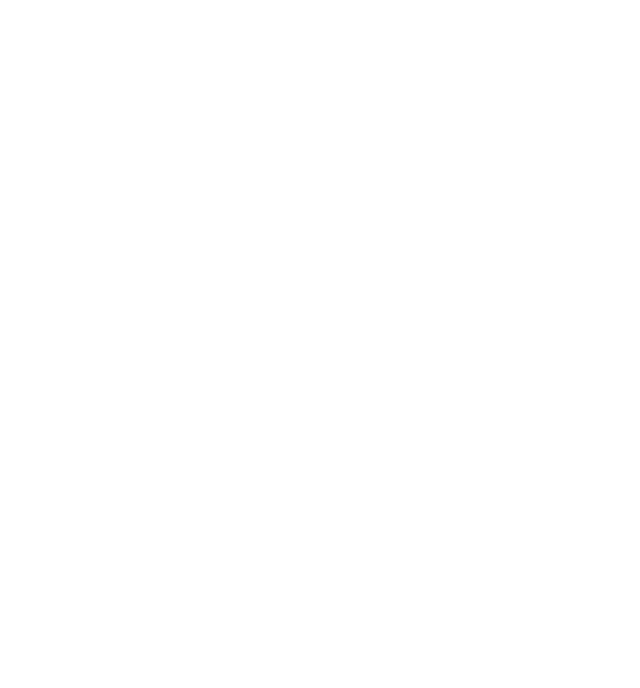
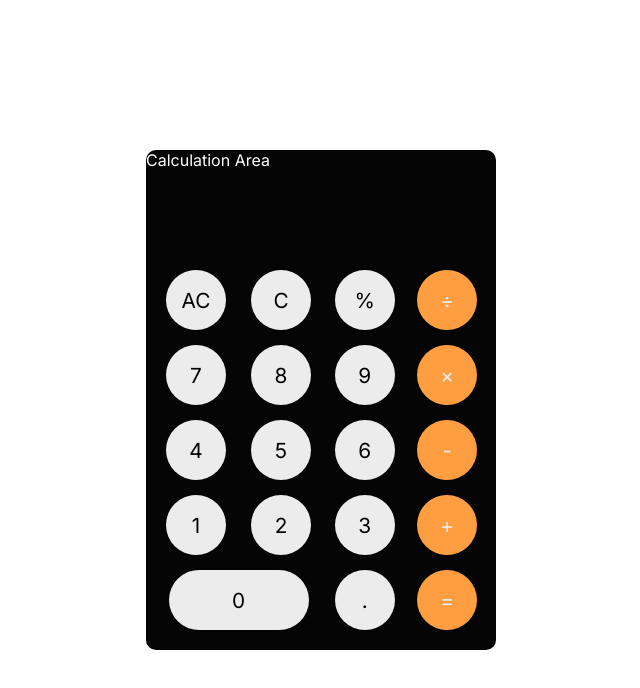
Before and after one commit to khatiwadaaj/Javascript-Calculator, a plain HTML site: page index.html in a window 1280 px wide. Shown: the whole page, without its empty margins (319-959 px from the left). Drawn offline with Linux system fonts and the light colour scheme.

Commit message:
Number Keys and primary css

```diff
--- a/index.html
+++ b/index.html
@@ -6,9 +6,40 @@
     <meta name="viewport" content="width=device-width, initial-scale=1.0" />
     <link rel="stylesheet" href="./style.css" />
     <script src="./script.js" defer></script>
+    <link rel="preconnect" href="https://fonts.googleapis.com" />
+    <link rel="preconnect" href="https://fonts.gstatic.com" crossorigin />
+    <link
+      href="https://fonts.googleapis.com/css2?family=Inter&display=swap"
+      rel="stylesheet"
+    />
     <title>Javascript Calculator</title>
   </head>
   <body>
-    <section class="container"></section>
+    <div class="container">
+      <div class="calculation">
+        <p>Calculation Area</p>
+      </div>
+      <div class="keys">
+        <div class="key">AC</div>
+        <div class="key">C</div>
+        <div class="key">%</div>
+        <div class="key accent-color">&divide;</div>
+        <div class="key">7</div>
+        <div class="key">8</div>
+        <div class="key">9</div>
+        <div class="key accent-color">&times;</div>
+        <div class="key">4</div>
+        <div class="key">5</div>
+        <div class="key">6</div>
+        <div class="key accent-color">-</div>
+        <div class="key">1</div>
+        <div class="key">2</div>
+        <div class="key">3</div>
+        <div class="key accent-color">+</div>
+        <div class="key grid-span-2">0</div>
+        <div class="key">.</div>
+        <div class="key accent-color">=</div>
+      </div>
+    </div>
   </body>
 </html>
--- a/style.css
+++ b/style.css
@@ -0,0 +1,54 @@
+:root {
+  --colorMain: #050505;
+  --colorMainText: #fff;
+  --colorAccent: #ff9d41;
+}
+*,
+div {
+  margin: 0px;
+  box-sizing: border-box;
+  font-family: "Inter", sans-serif;
+}
+.accent-color {
+  background-color: var(--colorAccent) !important;
+  color: #ececec;
+}
+.grid-span-2 {
+  grid-column-start: span 2;
+  border-radius: 50px !important;
+  width: 140px;
+}
+
+.container {
+  margin: 150px auto;
+  height: 500px;
+  width: 350px;
+  background-color: var(--colorMain);
+  border-radius: 10px;
+  display: flex;
+  flex-direction: column;
+}
+.calculation {
+  height: 150px;
+  color: #fff;
+}
+.keys {
+  display: grid;
+  padding: 20px 15px;
+  grid-template-columns: repeat(4, auto);
+  gap: 15px;
+  justify-items: center;
+  grid-auto-flow: row;
+}
+
+.key {
+  min-height: 60px;
+  min-width: 60px;
+  background-color: #ececec;
+  font-size: 1.3rem;
+  border-radius: 50%;
+  display: flex;
+  justify-content: center;
+  align-items: center;
+  cursor: pointer;
+}
```
